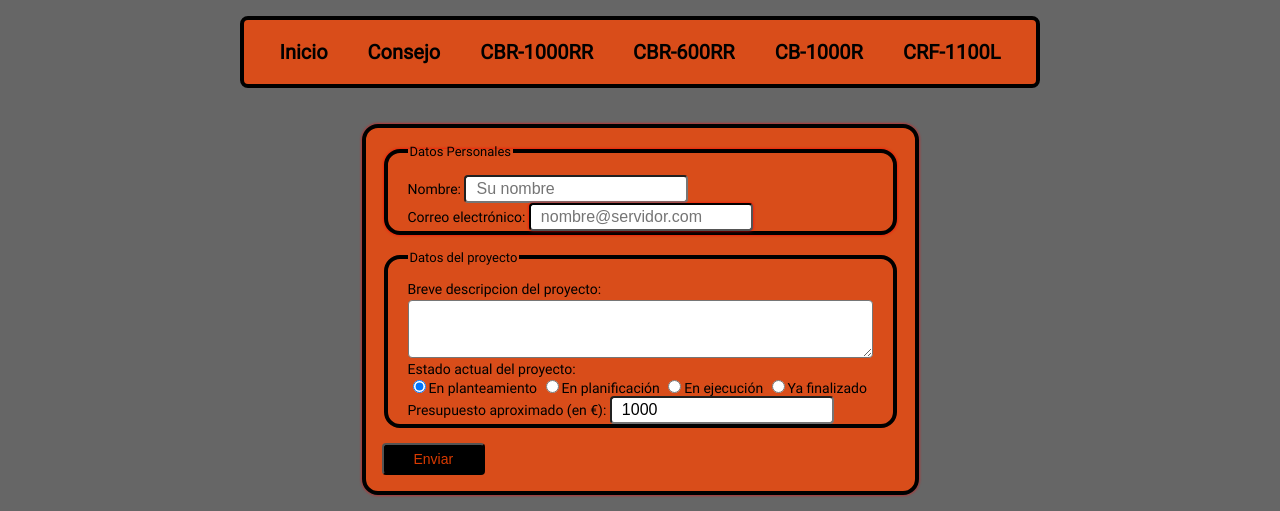
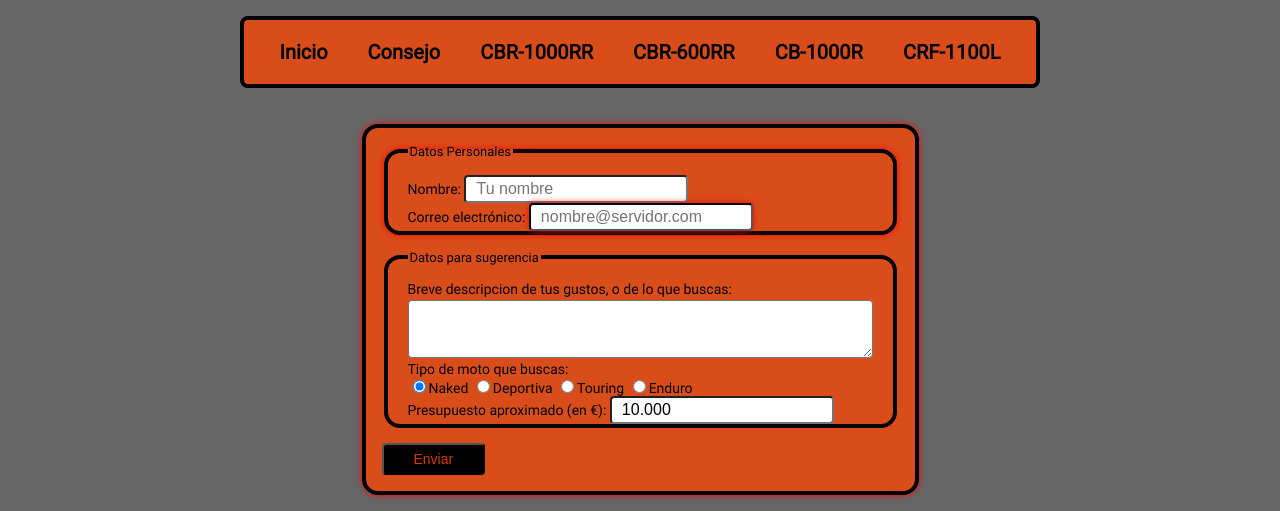
Before and after one commit to SaitamaRules420/LMGSI_1_ASIR, a plain HTML site: page Proyecto/consejo.html in a window 1280 px wide. Shown: the part 319-830 px from the top of the page. Drawn offline with Linux system fonts and the light colour scheme.

Commit message:
Proyecto

```diff
--- a/Proyecto/consejo.html
+++ b/Proyecto/consejo.html
@@ -47,7 +47,7 @@
             type="text"
             id="i_nombre"
             name="input_nombre"
-            placeholder="Su nombre"
+            placeholder="Tu nombre"
           />
           <br />
 
@@ -61,36 +61,34 @@
           />
         </fieldset>
         <fieldset>
-          <legend>Datos del proyecto</legend>
+          <legend>Datos para sugerencia</legend>
 
-          <label for="input_descripcion">Breve descripcion del proyecto: </label
+          <label for="input_descripcion">Breve descripcion de tus gustos, o de lo que buscas: </label
           ><br />
           <textarea name="input_descripcion" id="i_descripcion"></textarea
           ><br />
 
-          <label for="input_estado">Estado actual del proyecto: </label><br />
+          <label for="input_estado">Tipo de moto que buscas: </label><br />
           <label
             ><input
               type="radio"
               name="input_estado"
               value="En planteamiento"
               checked
-            />En planteamiento</label
+            />Naked</label
           >
           <label
             ><input
               type="radio"
               name="input_estado"
               value="En planificación"
-            />En planificación</label
+            />Deportiva</label
           >
           <label
-            ><input type="radio" name="input_estado" value="En ejecución" />En
-            ejecución</label
+            ><input type="radio" name="input_estado" value="En ejecución" />Touring</label
           >
           <label
-            ><input type="radio" name="input_estado" value="Ya finalizado" />Ya
-            finalizado</label
+            ><input type="radio" name="input_estado" value="Ya finalizado" />Enduro</label
           >
           <br />
 
@@ -100,7 +98,7 @@
             type="text"
             id="i_euros"
             name="input_euros"
-            placeholder="1000"
+            placeholder="10.000"
           />
         </fieldset>
 
--- a/Proyecto/css/index.css
+++ b/Proyecto/css/index.css
@@ -199,7 +199,7 @@ input[type="submit"] {
   font-size: 14px;
 }
 input[type="submit"]:hover {
-  background-color: #5376b2;
+  background-color: white;
 }
 
 input:required {
@@ -208,15 +208,15 @@ input:required {
 }
 input:invalid {
   border-color: black;
-  box-shadow: 0px 0px 3px red;
+  box-shadow: 0px 0px 6px red;
 }
 fieldset:invalid {
   border-color: black;
-  box-shadow: 0px 0px 3px red;
+  box-shadow: 0px 0px 6px red;
 }
 form:invalid {
   border-color: black;
-  box-shadow: 0px 0px 3px red;
+  box-shadow: 0px 0px 6px red;
 }
 textarea {
   width: 450px;
@@ -242,5 +242,4 @@ textarea {
 }
 .footer2 {
   height: auto;
-  justy
 }
```
